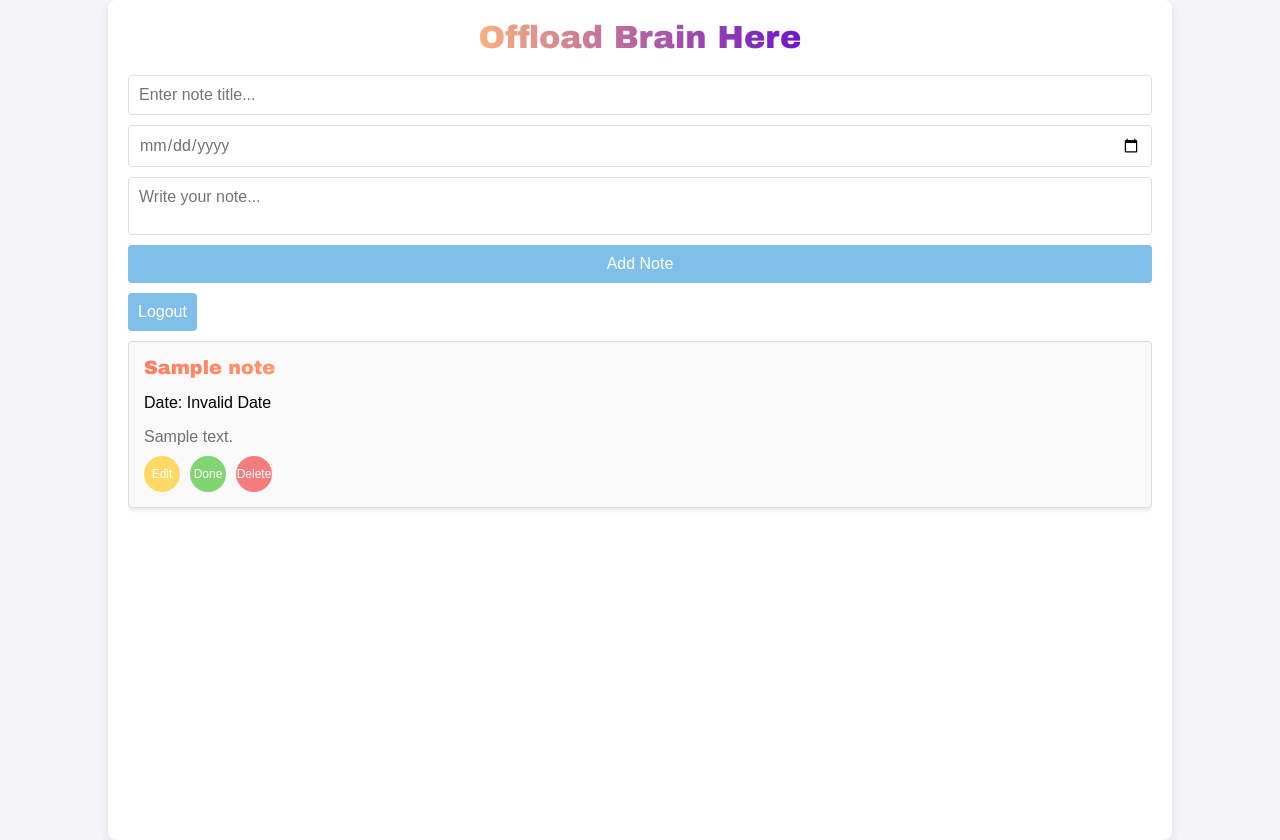
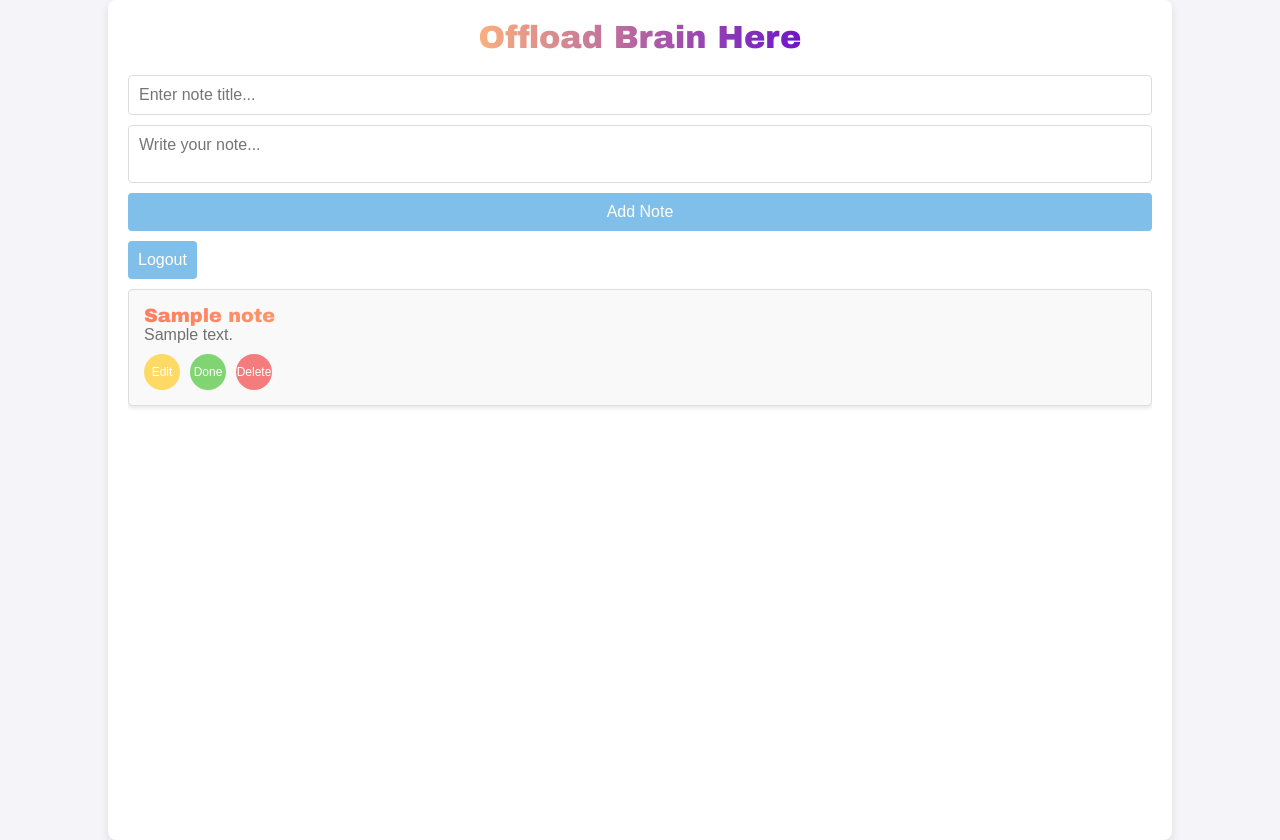
Before and after one commit to LuciaSheel/brain-dump-project, a Node server app: page /notes in a window 1280 px wide. Run offline with Node 20, Linux system fonts and the light colour scheme; a user stored in the database is signed in; tables that the repository leaves empty hold one stand-in row (values such as "Sample post"); some libraries are stand-ins or nearby versions; some web fonts are replaced.

Commit message:
fix: remove unused date handling from notes functionality

```diff
--- a/public/js/notes.js
+++ b/public/js/notes.js
@@ -7,11 +7,20 @@
   const notesList = document.getElementById('notes-list');
   const noteTitleInput = document.getElementById('note-title');
   const noteInput = document.getElementById('note-input');
-  const noteDateInput = document.getElementById('note-date');
   const logoutButton = document.getElementById('logout-button');
 
   // Check if elements exist before proceeding
-  if (form && notesList && noteTitleInput && noteInput && noteDateInput && logoutButton) {
+  if (form && notesList && noteTitleInput && noteInput && logoutButton) {
+
+    // Function to replace an element with an input or textarea element
+    function replaceWithInput(element, value, type = 'input') {
+      const inputElement = document.createElement(type);
+      inputElement.classList.add(type === 'input' ? 'edit-input' : 'edit-textarea');
+      inputElement.value = value;
+
+      element.replaceWith(inputElement); // Replace the original element with the input
+      return inputElement; // Return the new input/textarea element
+    }
 
     // Add note event
     form.addEventListener('submit', (e) => {
@@ -19,9 +28,8 @@
 
       const noteTitle = noteTitleInput.value.trim();
       const noteText = noteInput.value.trim();
-      const noteDate = noteDateInput.value;
 
-      if (!noteTitle || !noteText || !noteDate) return;
+      if (!noteTitle || !noteText ) return;
 
       // Send the new note to the server
       fetch('/notes', {
@@ -31,14 +39,13 @@
         },
         body: JSON.stringify({
           title: noteTitle,
-          content: noteText,
-          date: noteDate,
+          content: noteText
         }),
       })
         .then(response => response.json())
         .then(data => {
           // Create and append the note element
-          const noteElement = createNoteElement(data._id, noteTitle, noteText, noteDate);
+          const noteElement = createNoteElement(data._id, noteTitle, noteText);
           notesList.appendChild(noteElement);
         })
         .catch(error => {
@@ -48,7 +55,6 @@
       // Clear the input fields after submission
       noteTitleInput.value = '';
       noteInput.value = '';
-      noteDateInput.value = '';
     });
 
     // Delegate events to the container
@@ -60,10 +66,9 @@
 
       const noteId = noteElement.dataset.id;
       const noteTitleElement = noteElement.querySelector('.note-title');
-      const noteDateElement = noteElement.querySelector('.note-date');
 
       if (target.classList.contains('edit-btn')) {
-        toggleEditMode(noteElement, noteTitleElement, noteDateElement, target);
+        toggleEditMode(noteElement, noteTitleElement, target);
       } else if (target.classList.contains('done-btn')) {
         toggleDone(noteElement);
       } else if (target.classList.contains('delete-btn')) {
@@ -72,14 +77,13 @@
     });
 
     // Function to create a note element
-    function createNoteElement(noteId, noteTitle, noteText, noteDate) {
+    function createNoteElement(noteId, noteTitle, noteText) {
       const note = document.createElement('div');
       note.classList.add('note');
       note.dataset.id = noteId;
 
       note.innerHTML = `
         <h3 class="note-title">${noteTitle}</h3>
-        <p class="note-date">Date: ${new Date(noteDate).toLocaleDateString()}</p>
         <span class="note-text">${noteText}</span>
         <div class="note-actions">
           <button class="edit-btn">Edit</button>
@@ -91,27 +95,15 @@
       return note;
     }
 
-    function toggleEditMode(noteElement, noteTitleElement, noteDateElement, editButton) {
+    function toggleEditMode(noteElement, noteTitleElement, editButton) {
+      console.log('Entering toggleEditMode');
+
       let noteTextElement = noteElement.querySelector('.note-text');
-
-      // Helper function to replace an element with an input element
-      function replaceWithInput(oldElement, inputValue, inputType = 'text') {
-        const input = document.createElement(inputType === 'date' ? 'input' : 'textarea');
-        input.classList.add(inputType === 'date' ? 'edit-input' : 'edit-textarea');
-        if (inputType === 'date') {
-          input.type = 'date';
-          input.value = new Date(inputValue.split('Date: ')[1]).toISOString().split('T')[0];
-        } else {
-          input.value = inputValue;
-        }
-        oldElement.replaceWith(input);
-        return input;
-      }
+      console.log('noteTextElement:', noteTextElement);
 
       if (editButton.textContent === 'Edit') {
         const noteTextContent = noteTextElement ? noteTextElement.textContent : '';
         const noteTitleContent = noteTitleElement ? noteTitleElement.textContent : '';
-        const noteDateContent = noteDateElement ? noteDateElement.textContent : '';
 
         // Replace title with input
         noteTitleElement = replaceWithInput(noteTitleElement, noteTitleContent);
@@ -119,15 +111,11 @@
         // Replace text with textarea
         noteTextElement = replaceWithInput(noteTextElement, noteTextContent, 'textarea');
 
-        // Replace date with input
-        noteDateElement = replaceWithInput(noteDateElement, noteDateContent, 'date');
-
         editButton.textContent = 'Save';
       } else {
         // Save mode
         const titleInput = noteElement.querySelector('.edit-input');
         const textInput = noteElement.querySelector('.edit-textarea');
-        const dateInput = noteElement.querySelector('input[type="date"]');
 
         if (titleInput) {
           const newTitleElement = document.createElement('h3');
@@ -145,21 +133,12 @@
           noteTextElement = newTextElement; // Update reference
         }
 
-        if (dateInput) {
-          const newDateElement = document.createElement('p');
-          newDateElement.classList.add('note-date');
-          newDateElement.textContent = `Date: ${new Date(dateInput.value).toLocaleDateString()}`;
-          dateInput.replaceWith(newDateElement); // Replace date input with the new date
-          noteDateElement = newDateElement; // Update reference
-        }
-
         editButton.textContent = 'Edit';
       }
 
       // Send updated note to the server
       const updatedTitle = noteTitleElement.textContent;
       const updatedContent = noteTextElement.textContent;
-      const updatedDate = dateInput ? dateInput.value : '';
 
       fetch(`/notes/${noteElement.dataset.id}`, {
         method: 'PUT',
@@ -168,8 +147,7 @@
         },
         body: JSON.stringify({
           title: updatedTitle,
-          content: updatedContent,
-          date: updatedDate,
+          content: updatedContent
         }),
       })
         .catch(error => {
--- a/public/tests/testNoteDOM.js
+++ b/public/tests/testNoteDOM.js
@@ -6,7 +6,6 @@
   mockNoteElement.classList.add('note');
   mockNoteElement.innerHTML = `
     <h3 class="note-title">Test Note</h3>
-    <p class="note-date">Date: 2025-01-01</p>
     <span class="note-text">This is a test note.</span>
     <div class="note-actions">
       <button class="edit-btn">Edit</button>
@@ -35,16 +34,12 @@
   titleInput.value = 'Updated Note Title';
   const textarea = mockNoteElement.querySelector('.edit-textarea');
   textarea.value = 'Updated note text';
-  const dateInput = mockNoteElement.querySelector('.edit-input[type="date"]');
-  dateInput.value = '2025-01-02';
   editButton.dispatchEvent(new MouseEvent('click'));
 
-  // Assert that the title, date, and text are updated
+  // Assert that the title and text are updated
   const updatedTitle = mockNoteElement.querySelector('.note-title');
-  const updatedDate = mockNoteElement.querySelector('.note-date');
   const updatedText = mockNoteElement.querySelector('.note-text');
   console.assert(updatedTitle.textContent === 'Updated Note Title', 'Title should be updated');
-  console.assert(updatedDate.textContent === 'Date: 2025-01-02', 'Date should be updated');
   console.assert(updatedText.textContent === 'Updated note text', 'Text should be updated');
 
   // Simulate "Done" button click
--- a/views/index.ejs
+++ b/views/index.ejs
@@ -25,9 +25,6 @@
       <!-- Note title input -->
       <input id='note-title' class='note-title-input' type='text' placeholder='Enter note title...' required />
 
-      <!-- Note date input -->
-      <input id='note-date' class='note-date-input' type='date' required />
-
       <!-- Textarea for note content -->
       <textarea id='note-input' class='note-input-field' placeholder='Write your note...' required></textarea>
 
@@ -45,7 +42,6 @@
         <% notes.forEach(note => { %>
           <div class="note" data-id="<%= note._id %>">
             <h3 class="note-title"><%= note.title %></h3>
-            <p class="note-date">Date: <%= new Date(note.date).toLocaleDateString() %></p>
             <span class="note-text"><%= note.content %></span>
             <div class="note-actions">
               <button class="edit-btn">Edit</button>
@@ -61,6 +57,6 @@
 
   <!-- Link to notes.js file for handling notes functionality -->
   <script src='/js/notes.js'></script>
-  <script src="/tests/testNoteDOM.js"></script>
+  <!-- <script src="/tests/testNoteDOM.js"></script> -->
 </body>
 </html>
```
